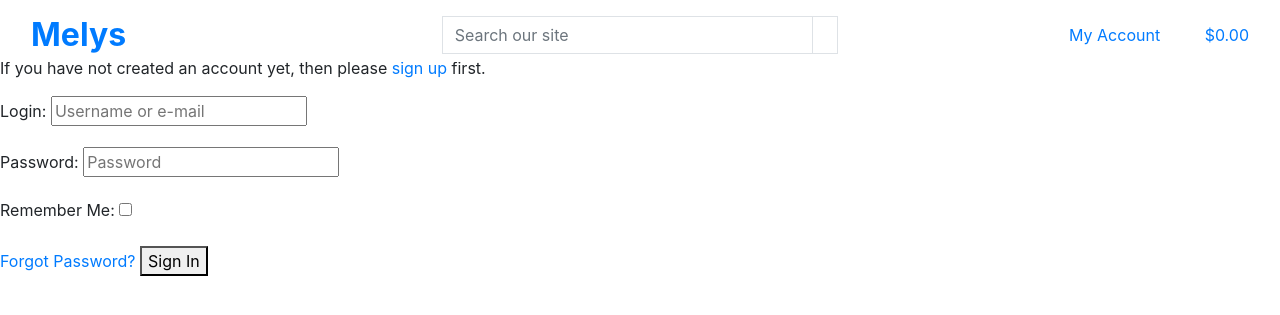
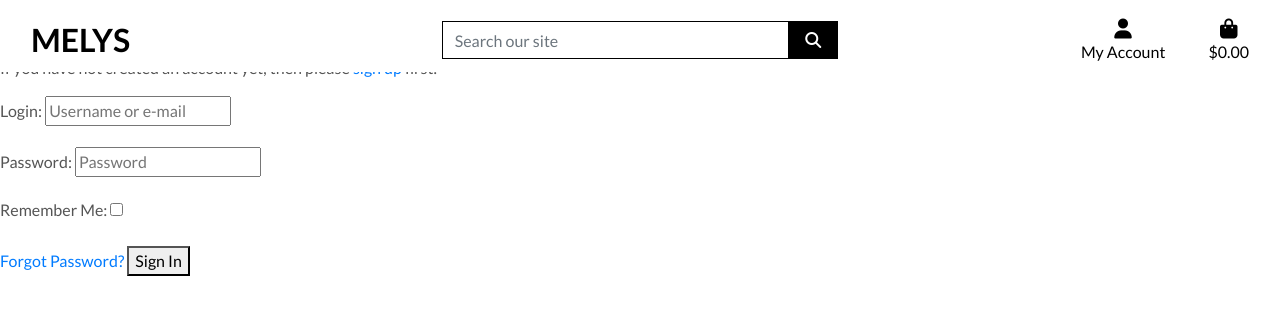
Before and after one commit to Code-Institute-Submissions/mipear-Melys, a Django app: page /accounts/login/ in a window 1280 px wide. Shown: the top 315 px of the page. Run offline with Django 3.2, Linux system fonts and the light colour scheme; some libraries are stand-ins or nearby versions.

Commit message:
Completed home page header and CSS

```diff
--- a/melys/settings.py
+++ b/melys/settings.py
@@ -147,6 +147,10 @@ USE_TZ = True
 # https://docs.djangoproject.com/en/3.2/howto/static-files/
 
 STATIC_URL = '/static/'
+STATICFILES_DIRS = (os.path.join(BASE_DIR, 'static'),)
+
+MEDIA_URL = '/media/'
+MEDIA_ROOT = os.path.join(BASE_DIR, 'media')
 
 # Default primary key field type
 # https://docs.djangoproject.com/en/3.2/ref/settings/#default-auto-field
--- a/melys/urls.py
+++ b/melys/urls.py
@@ -15,9 +15,11 @@ Including another URLconf
 """
 from django.contrib import admin
 from django.urls import path, include
+from django.conf import settings
+from django.conf.urls.static import static
 
 urlpatterns = [
     path('admin/', admin.site.urls),
     path('accounts/', include('allauth.urls')),
     path('', include('home.urls')),
-]
+] + static(settings.MEDIA_URL, document_root=settings.MEDIA_ROOT)
--- a/templates/base.html
+++ b/templates/base.html
@@ -15,12 +15,17 @@
 
     {% block corecss %}
         <link rel="stylesheet" href="https://cdn.jsdelivr.net/npm/bootstrap@4.6.2/dist/css/bootstrap.min.css" integrity="sha384-xOolHFLEh07PJGoPkLv1IbcEPTNtaed2xpHsD9ESMhqIYd0nLMwNLD69Npy4HI+N" crossorigin="anonymous">
+        <link rel="preconnect" href="https://fonts.googleapis.com">
+        <link rel="preconnect" href="https://fonts.gstatic.com" crossorigin>
+        <link rel="stylesheet" href="https://fonts.googleapis.com/css2?family=Lato:ital,wght@0,100;0,300;0,400;0,700;0,900;1,100;1,300;1,400;1,700;1,900&display=swap" rel="stylesheet">
+        <link rel="stylesheet" href="{% static 'css/base.css' %}">
     {% endblock %}
 
     {% block extra_css %}
     {% endblock %}
 
     {% block corejs %}
+        <script src="https://kit.fontawesome.com/17937bb88f.js" crossorigin="anonymous"></script>
         <script src="https://cdn.jsdelivr.net/npm/jquery@3.5.1/dist/jquery.min.js" integrity="sha256-9/aliU8dGd2tb6OSsuzixeV4y/faTqgFtohetphbbj0=" crossorigin="anonymous"></script>
         <script src="https://cdn.jsdelivr.net/npm/popper.js@1.16.1/dist/umd/popper.min.js" integrity="sha384-9/reFTGAW83EW2RDu2S0VKaIzap3H66lZH81PoYlFhbGU+6BZp6G7niu735Sk7lN" crossorigin="anonymous"></script>
         <script src="https://cdn.jsdelivr.net/npm/bootstrap@4.6.2/dist/js/bootstrap.min.js" integrity="sha384-+sLIOodYLS7CIrQpBjl+C7nPvqq+FbNUBDunl/OZv93DB7Ln/533i8e/mZXLi/P+" crossorigin="anonymous"></script>
```
